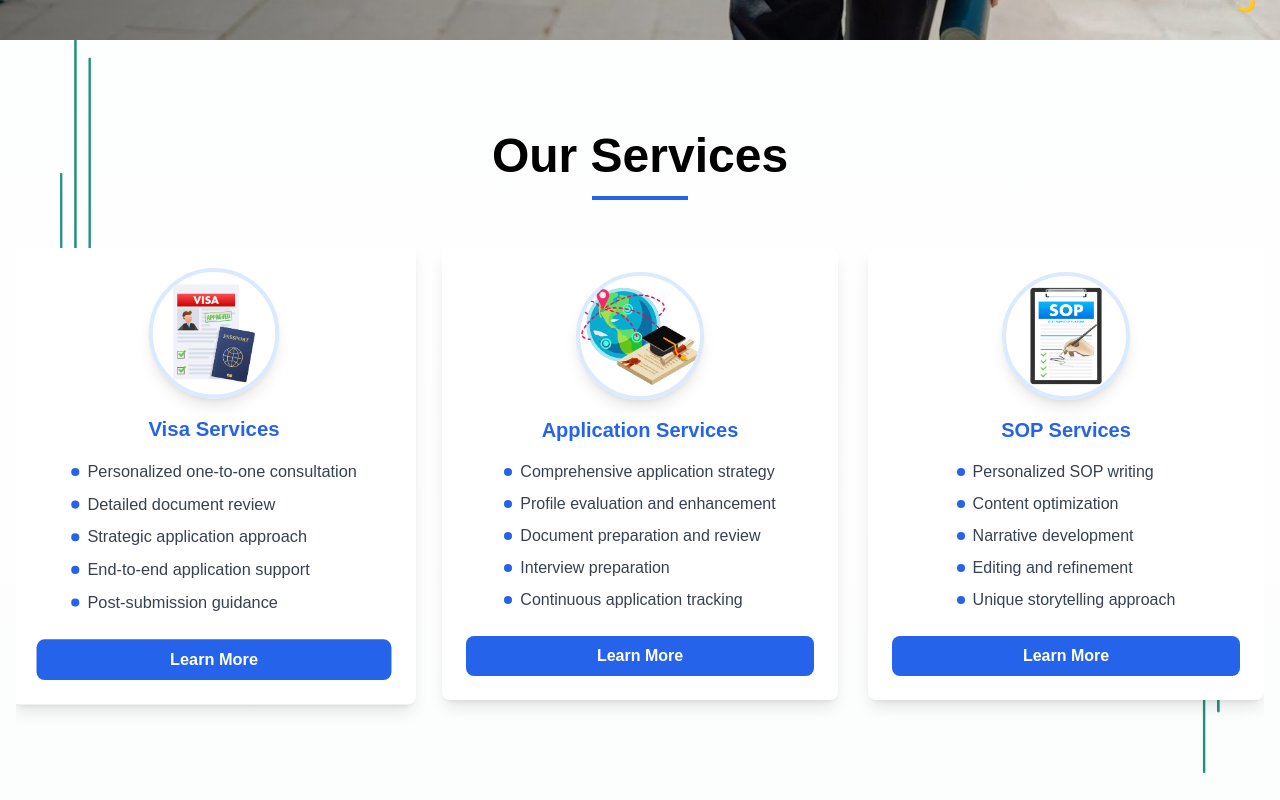
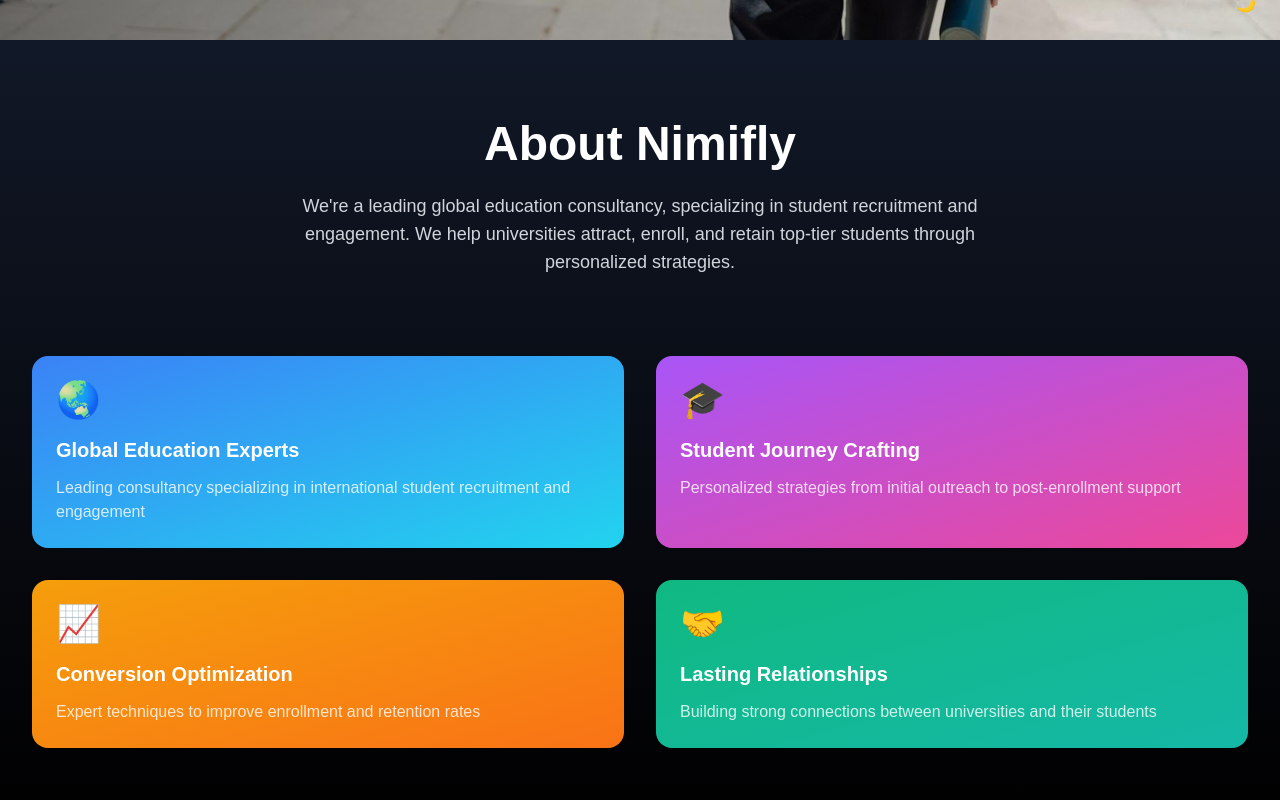
Before and after one commit to mdazmi28/nimmifly, a Next.js app: page / in a window 1280 px wide. Shown: the part 760-1560 px from the top of the page. Built offline with nearby package versions, Linux system fonts and the light colour scheme.

Commit message:
v0.0.8 about us section

```diff
--- a/package.json
+++ b/package.json
@@ -17,6 +17,7 @@
     "react-dom": "^19.0.0",
     "react-hot-toast": "^2.5.2",
     "react-icons": "^5.5.0",
+    "react-intersection-observer": "^9.16.0",
     "swiper": "^11.2.4"
   },
   "devDependencies": {
--- /dev/null
+++ b/src/components/AboutSection.jsx
@@ -0,0 +1,111 @@
+// AboutSection.jsx
+'use client';
+import { motion } from 'framer-motion';
+import { useInView } from 'react-intersection-observer';
+
+const AboutSection = () => {
+    const features = [
+        {
+            id: 1,
+            title: "Global Education Experts",
+            description: "Leading consultancy specializing in international student recruitment and engagement",
+            icon: "🌏",
+            color: "bg-gradient-to-br from-blue-500 to-cyan-400"
+        },
+        {
+            id: 2,
+            title: "Student Journey Crafting",
+            description: "Personalized strategies from initial outreach to post-enrollment support",
+            icon: "🎓",
+            color: "bg-gradient-to-br from-purple-500 to-pink-500"
+        },
+        {
+            id: 3,
+            title: "Conversion Optimization",
+            description: "Expert techniques to improve enrollment and retention rates",
+            icon: "📈",
+            color: "bg-gradient-to-br from-amber-500 to-orange-500"
+        },
+        {
+            id: 4,
+            title: "Lasting Relationships",
+            description: "Building strong connections between universities and their students",
+            icon: "🤝",
+            color: "bg-gradient-to-br from-emerald-500 to-teal-500"
+        }
+    ];
+
+    const [titleRef, titleInView] = useInView({
+        triggerOnce: true,
+        threshold: 0.2
+    });
+
+    return (
+        <section className="py-20 bg-gradient-to-b from-gray-900 to-black">
+            <div className="max-w-7xl mx-auto px-4 sm:px-6 lg:px-8">
+                {/* Title Section */}
+                <motion.div
+                    ref={titleRef}
+                    initial={{ opacity: 0, y: 20 }}
+                    animate={titleInView ? { opacity: 1, y: 0 } : {}}
+                    transition={{ duration: 0.6 }}
+                    className="text-center mb-20"
+                >
+                    <h2 className="text-4xl md:text-5xl font-bold text-white mb-6">
+                        About Nimifly
+                    </h2>
+                    <p className="text-gray-300 text-lg max-w-3xl mx-auto">
+                        We're a leading global education consultancy, specializing in student recruitment
+                        and engagement. We help universities attract, enroll, and retain top-tier students
+                        through personalized strategies.
+                    </p>
+                </motion.div>
+
+                {/* Cards Section */}
+                <div className="grid grid-cols-1 md:grid-cols-2 gap-8">
+                    {features.map((feature) => (
+                        <CardWithAnimation key={feature.id} feature={feature} />
+                    ))}
+                </div>
+            </div>
+        </section>
+    );
+};
+
+// Separate Card Component with its own animation logic
+const CardWithAnimation = ({ feature }) => {
+    const [ref, inView] = useInView({
+        triggerOnce: true,
+        threshold: 0.2,
+        delay: 100
+    });
+
+    return (
+        <motion.div
+            ref={ref}
+            className=''
+            initial={{ opacity: 0, x: feature.id % 2 === 0 ? 50 : -50 }}
+            animate={inView ? { opacity: 1, x: 0 } : {}}
+            transition={{
+                duration: 0.8,
+                delay: feature.id * 0.2,
+                ease: "easeOut"
+            }}
+        >
+            <div className={` ${feature.color} p-6 rounded-2xl h-full transform transition-transform
+                hover:scale-105 duration-300 cursor-pointer`}>
+                <div className="flex flex-col h-full">
+                    <span className="text-4xl mb-4">{feature.icon}</span>
+                    <h3 className="text-xl font-bold text-white mb-3">
+                        {feature.title}
+                    </h3>
+                    <p className="text-white/80 flex-grow">
+                        {feature.description}
+                    </p>
+                </div>
+            </div>
+        </motion.div>
+    );
+};
+
+export default AboutSection;
--- a/src/pages/LandingPage.jsx
+++ b/src/pages/LandingPage.jsx
@@ -6,12 +6,16 @@
 import DestinationSection from '@/components/DestinationSection';
 import LocationSection from '@/components/LocationSection';
 import ContactUs from '@/components/ContactUs';
+import AboutSection from '@/components/AboutSection';
 
 const LandingPage = () => {
     return (
         <div className='w-full'>
             <section id='home' className=' '>
                 <HeroSection />
+            </section>
+            <section id='about-us' className=' '>
+                <AboutSection />
             </section>
 
             <section id='services' className=''>
```
Also changed, not shown: 1 other file (tests, documents, lock files or other folders).
